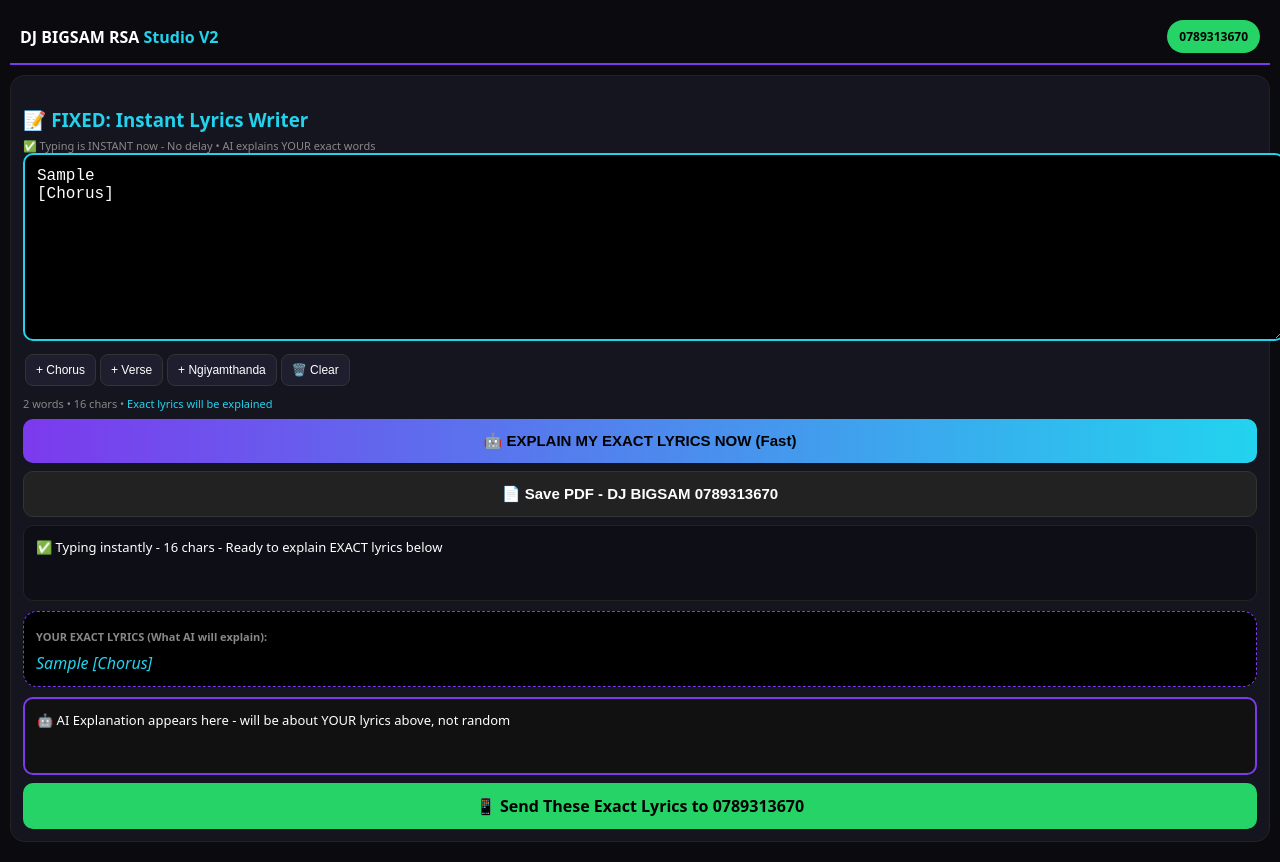
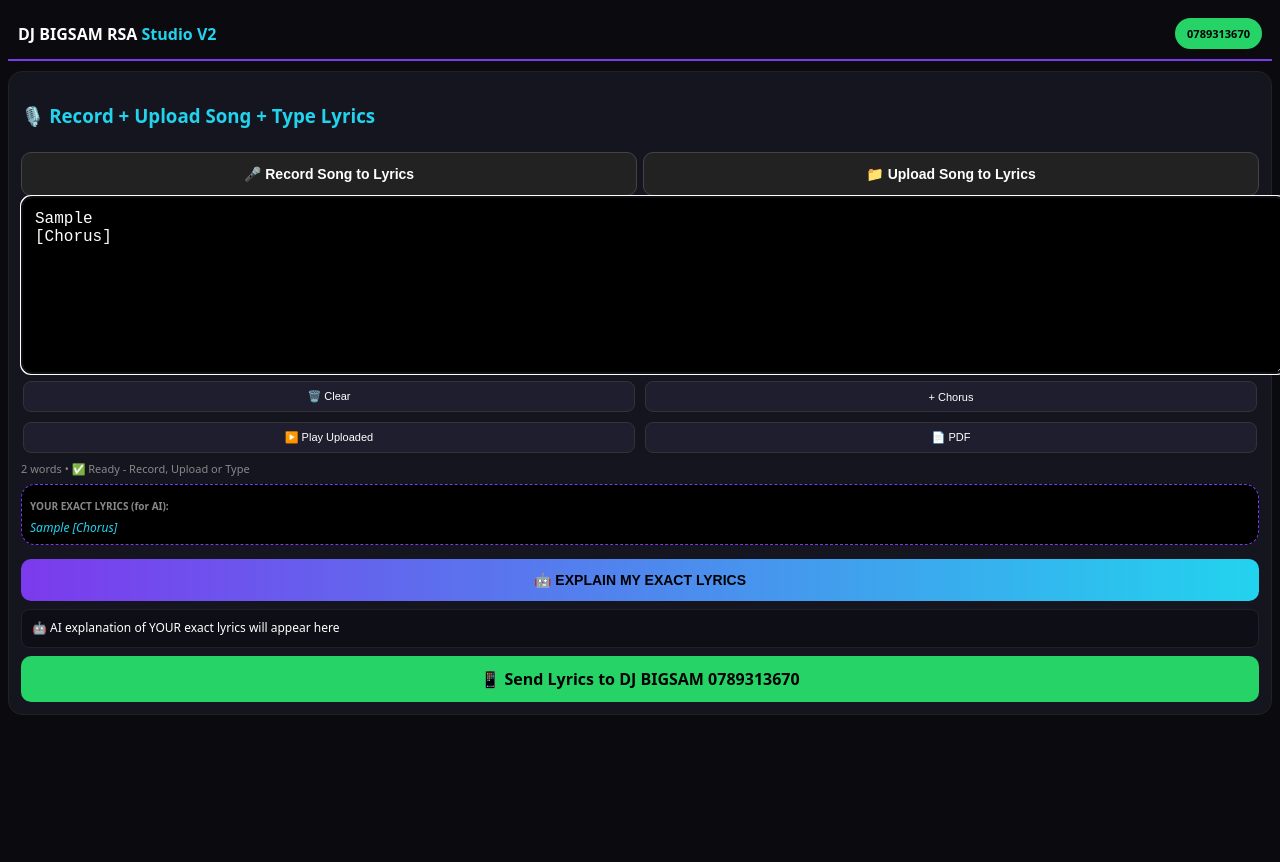
Before and after one commit to Aiinvestingsa/Dj-bigsam-, a plain HTML site: page index.html in a window 1280 px wide. Both pictures are taken after typing "Sample" into the empty fields and a click on the button "+ Chorus". After the commit the page ends 800 px from the top, so only its background shows below. Drawn offline with nearby package versions, Linux system fonts and the light colour scheme.

Commit message:
Update index.html

```diff
--- a/index.html
+++ b/index.html
@@ -2,167 +2,252 @@
 <html>
 <head>
 <meta charset="UTF-8"><meta name="viewport" content="width=device-width,initial-scale=1">
-<title>DJ BIGSAM RSA Studio V2 - FINAL FIX</title>
+<title>DJ BIGSAM RSA Studio V2 - Record + Upload FIXED</title>
 <style>
-body{background:#0a0a0f;color:#fff;font-family:system-ui;padding:10px;margin:0}
+body{background:#0a0a0f;color:#fff;font-family:system-ui;padding:8px;margin:0}
 header{padding:10px;border-bottom:2px solid #7c3aed;display:flex;justify-content:space-between;align-items:center}
 .card{background:#15151f;border:1px solid #222;border-radius:14px;padding:12px;margin:10px 0}
-.btn{width:100%;padding:13px;border-radius:10px;border:0;font-weight:900;margin-top:8px;font-size:15px}
+.btn{width:100%;padding:13px;border-radius:10px;border:0;font-weight:900;margin-top:6px;font-size:14px;cursor:pointer}
 .primary{background:linear-gradient(90deg,#7c3aed,#22d3ee);color:#000}
-textarea{width:100%;height:160px;background:#000;color:#fff;border:2px solid #7c3aed;border-radius:10px;padding:12px;font-size:16px;outline:none}
-textarea:focus{border-color:#22d3ee}
-.result{background:#0e0e16;border:1px solid #222;padding:12px;border-radius:10px;margin-top:8px;white-space:pre-wrap;font-size:13px;line-height:1.5;min-height:50px}
-.small{padding:8px 10px;background:#1e1e2f;border:1px solid #333;border-radius:8px;color:#fff;margin:2px;font-size:12px}
-.badge{display:inline-block;background:#7c3aed;color:#fff;padding:3px 8px;border-radius:10px;font-size:10px;margin:2px}
+.record{background:#222;color:#fff;border:1px solid #444}
+.record.recording{background:#ef4444;color:#fff;animation:pulse 1s infinite}
+@keyframes pulse{0%{opacity:1}50%{opacity:0.6}100%{opacity:1}}
+textarea{width:100%;height:150px;background:#000;color:#fff;border:2px solid #7c3aed;border-radius:10px;padding:12px;font-size:16px}
+.result{background:#0e0e16;border:1px solid #222;padding:10px;border-radius:8px;margin-top:8px;white-space:pre-wrap;font-size:12px;line-height:1.4}
+.grid{display:grid;grid-template-columns:1fr 1fr;gap:6px}
+.small{padding:8px;background:#1e1e2f;border:1px solid #333;border-radius:8px;color:#fff;margin:2px;font-size:11px;cursor:pointer}
+audio{width:100%;margin-top:6px;border-radius:8px}
 </style>
 </head>
 <body>
 <header>
 <b>DJ BIGSAM RSA <span style="color:#22d3ee">Studio V2</span></b>
-<a href="https://wa.me/27789313670" style="background:#25D366;color:#000;padding:8px 12px;border-radius:20px;text-decoration:none;font-weight:900;font-size:12px">0789313670</a>
+<a href="https://wa.me/27789313670" style="background:#25D366;color:#000;padding:8px 12px;border-radius:20px;text-decoration:none;font-weight:900;font-size:11px">0789313670</a>
 </header>
 
 <div class="card">
-<h3 style="color:#22d3ee;margin-bottom:6px">📝 FIXED: Instant Lyrics Writer</h3>
-<div style="font-size:11px;color:#888">✅ Typing is INSTANT now - No delay • AI explains YOUR exact words</div>
+<h3 style="color:#22d3ee">🎙️ Record + Upload Song + Type Lyrics</h3>
 
-<textarea id="lyrics" placeholder="TYPE HERE - Instant, no delay:
+<div class="grid">
+<button class="btn record" id="recBtn" onclick="toggleRecord()">🎤 Record Song to Lyrics</button>
+<button class="btn record" onclick="document.getElementById('fileInput').click()">📁 Upload Song to Lyrics</button>
+</div>
+<input type="file" id="fileInput" accept="audio/*" hidden>
 
-Example:
-Ngiyamthanda wena
-U are my everything
-Sthandwa sami..."></textarea>
+<audio id="audioPlayer" controls style="display:none"></audio>
 
-<div style="display:flex;flex-wrap:wrap;margin-top:6px">
-<button class="small" onclick="insertText('\n[Chorus]\n')">+ Chorus</button>
-<button class="small" onclick="insertText('\n[Verse]\n')">+ Verse</button>
-<button class="small" onclick="insertText('\nNgiyamthanda ')">+ Ngiyamthanda</button>
-<button class="small" onclick="document.getElementById('lyrics').value='';updateCount()">🗑️ Clear</button>
+<textarea id="lyrics" placeholder="Your lyrics will appear here from:
+
+1. RECORD: Sing and it writes
+2. UPLOAD: Upload MP3 and it transcribes
+3. TYPE: Type instantly (no delay)
+
+Type or Record now..."></textarea>
+
+<div class="grid">
+<button class="small" onclick="clearAll()">🗑️ Clear</button>
+<button class="small" onclick="addChorus()">+ Chorus</button>
+<button class="small" onclick="playAudio()">▶️ Play Uploaded</button>
+<button class="small" onclick="savePDF()">📄 PDF</button>
 </div>
 
-<div style="margin-top:8px;font-size:11px;color:#888">
-<span id="wordCount">0 words</span> • <span id="charCount">0 chars</span> • <span id="exactPreview" style="color:#22d3ee">Exact lyrics will be explained</span>
+<div style="font-size:11px;color:#888;margin-top:6px">
+<span id="wordCount">0 words</span> • <span id="status">✅ Ready - Record, Upload or Type</span>
 </div>
 
-<button class="btn primary" id="explainBtn" onclick="explainLyrics()">🤖 EXPLAIN MY EXACT LYRICS NOW (Fast)</button>
-<button class="btn" style="background:#222;color:#fff;border:1px solid #333" onclick="savePDF()">📄 Save PDF - DJ BIGSAM 0789313670</button>
-
-<div class="result" id="status">✅ READY - Type instantly, no delay. Your exact lyrics will be shown below before AI explains.</div>
-
-<div class="card" style="background:#000;border:1px dashed #7c3aed;margin-top:10px">
-<b style="font-size:11px;color:#888">YOUR EXACT LYRICS (What AI will explain):</b>
-<div id="exactLyrics" style="color:#22d3ee;margin-top:6px;font-style:italic">...type above to see exact copy here...</div>
+<div class="card" style="background:#000;border:1px dashed #7c3aed;padding:8px;margin:8px 0">
+<b style="font-size:10px;color:#888">YOUR EXACT LYRICS (for AI):</b>
+<div id="exactBox" style="color:#22d3ee;font-style:italic;font-size:12px;margin-top:4px">...will show here...</div>
 </div>
 
-<div class="result" id="explainBox" style="background:#111;border:2px solid #7c3aed">🤖 AI Explanation appears here - will be about YOUR lyrics above, not random</div>
+<button class="btn primary" id="explainBtn" onclick="explainLyrics()">🤖 EXPLAIN MY EXACT LYRICS</button>
 
-<a id="waLink" href="https://wa.me/27789313670" style="display:block;text-align:center;background:#25D366;color:#000;font-weight:900;padding:12px;border-radius:10px;text-decoration:none;margin-top:8px">📱 Send These Exact Lyrics to 0789313670</a>
+<div class="result" id="explainBox">🤖 AI explanation of YOUR exact lyrics will appear here</div>
+
+<a id="waLink" href="https://wa.me/27789313670" style="display:block;text-align:center;background:#25D366;color:#000;font-weight:900;padding:12px;border-radius:10px;text-decoration:none;margin-top:8px">📱 Send Lyrics to DJ BIGSAM 0789313670</a>
 </div>
 
+<script type="module">
+import { pipeline } from 'https://cdn.jsdelivr.net/npm/@xenova/transformers@2.17.2';
+window.loadPipeline = pipeline;
+</script>
 <script src="https://cdnjs.cloudflare.com/ajax/libs/jspdf/2.5.1/jspdf.umd.min.js"></script>
 <script>
-const lyricsEl = document.getElementById('lyrics');
-const exactEl = document.getElementById('exactLyrics');
-const countEl = document.getElementById('wordCount');
-const charEl = document.getElementById('charCount');
-const statusEl = document.getElementById('status');
-const explainEl = document.getElementById('explainBox');
+let lyricsEl = document.getElementById('lyrics');
+let exactBox = document.getElementById('exactBox');
+let statusEl = document.getElementById('status');
+let explainBox = document.getElementById('explainBox');
+let audioPlayer = document.getElementById('audioPlayer');
+let recBtn = document.getElementById('recBtn');
+let fileInput = document.getElementById('fileInput');
 
-// INSTANT typing - no delay, no AI call on typing
+let mediaRecorder, audioChunks = [], isRecording = false, audioBlob = null, recognition = null, transcriber = null;
+let finalTranscript = '';
+
+// INSTANT TYPING - No delay
 lyricsEl.addEventListener('input', () => {
-  // This is INSTANT - no fetch, no delay
+  updateExact();
+});
+
+function updateExact(){
   let txt = lyricsEl.value;
-  exactEl.textContent = txt || '...type above...';
-  countEl.textContent = txt.trim() ? txt.trim().split(/\s+/).length + ' words' : '0 words';
-  charEl.textContent = txt.length + ' chars';
+  exactBox.textContent = txt || '...type/record/upload...';
+  document.getElementById('wordCount').textContent = txt.trim() ? txt.trim().split(/\s+/).length + ' words' : '0 words';
+  document.getElementById('waLink').href = "https://wa.me/27789313670?text=" + encodeURIComponent("Hi DJ BIGSAM, my lyrics:\n" + txt.substring(0,400));
+  finalTranscript = txt;
+}
 
-  // Update WhatsApp link instantly
-  let short = txt.substring(0,300);
-  document.getElementById('waLink').href = "https://wa.me/27789313670?text=" + encodeURIComponent("Hi DJ BIGSAM, my lyrics:\n\n" + short);
+// RECORD to Lyrics - Fixed
+async function toggleRecord(){
+  if(!isRecording){
+    // Try Web Speech for live writing
+    const SR = window.SpeechRecognition || window.webkitSpeechRecognition;
+    if(SR){
+      recognition = new SR();
+      recognition.continuous = true;
+      recognition.interimResults = true;
+      recognition.lang = 'en-ZA';
+      finalTranscript = lyricsEl.value ? lyricsEl.value + '\n' : '';
 
-  // Show that we have exact copy
-  if(txt.length > 2){
-    statusEl.textContent = "✅ Typing instantly - "+txt.length+" chars - Ready to explain EXACT lyrics below";
+      recognition.onresult = (e) => {
+        let interim = '';
+        for(let i=e.resultIndex;i<e.results.length;i++){
+          let t = e.results[i][0].transcript;
+          if(e.results[i].isFinal) finalTranscript += t + '\n';
+          else interim += t;
+        }
+        lyricsEl.value = finalTranscript + interim;
+        updateExact();
+      };
+      recognition.onend = () => {
+        if(isRecording){ try{ recognition.start(); }catch{} }
+      };
+      try{ recognition.start(); }catch{}
+    }
+
+    // Also record audio for playback
+    try{
+      let stream = await navigator.mediaDevices.getUserMedia({audio:true});
+      mediaRecorder = new MediaRecorder(stream);
+      audioChunks = [];
+      mediaRecorder.ondataavailable = e => audioChunks.push(e.data);
+      mediaRecorder.onstop = () => {
+        audioBlob = new Blob(audioChunks,{type:'audio/webm'});
+        audioPlayer.src = URL.createObjectURL(audioBlob);
+        audioPlayer.style.display = 'block';
+        statusEl.textContent = "✅ Recorded! Audio saved + lyrics written";
+        stream.getTracks().forEach(t=>t.stop());
+      };
+      mediaRecorder.start();
+      isRecording = true;
+      recBtn.textContent = "⏹️ Stop Recording";
+      recBtn.classList.add('recording');
+      statusEl.textContent = "🎤 Recording... Sing now, lyrics writing live...";
+    }catch(err){
+      statusEl.textContent = "❌ Mic blocked - Allow mic in Chrome, or type/upload";
+      isRecording = false;
+      recBtn.classList.remove('recording');
+    }
+  }else{
+    isRecording = false;
+    try{ recognition.stop(); }catch{}
+    try{ mediaRecorder.stop(); }catch{}
+    recBtn.textContent = "🎤 Record Song to Lyrics";
+    recBtn.classList.remove('recording');
+    statusEl.textContent = "✅ Stopped - Lyrics ready";
+  }
+}
+window.toggleRecord = toggleRecord;
+
+// UPLOAD SONG to Lyrics - Fixed
+fileInput.addEventListener('change', async (e) => {
+  let file = e.target.files[0];
+  if(!file) return;
+  audioBlob = file;
+  audioPlayer.src = URL.createObjectURL(file);
+  audioPlayer.style.display = 'block';
+  statusEl.textContent = "📁 Uploaded: "+file.name+" - Transcribing...";
+  explainBox.textContent = "📝 Transcribing your uploaded song to lyrics...";
+
+  try{
+    statusEl.textContent = "🤖 Loading AI (first time 20sec, next time instant)...";
+    if(!transcriber){
+      transcriber = await window.loadPipeline('automatic-speech-recognition','Xenova/whisper-tiny.en',{quantized:true});
+    }
+    statusEl.textContent = "🎧 Transcribing your song...";
+    let url = URL.createObjectURL(file);
+    let out = await transcriber(url,{chunk_length_s:30, stride_length_s:5});
+    URL.revokeObjectURL(url);
+
+    lyricsEl.value = (lyricsEl.value ? lyricsEl.value + '\n\n' : '') + out.text;
+    updateExact();
+    statusEl.textContent = "✅ Transcribed! Lyrics added from your song";
+    explainBox.textContent = "✅ Transcription done - Your exact lyrics:\n\n\""+out.text+"\"\n\nNow click EXPLAIN MY EXACT LYRICS";
+
+  }catch(err){
+    console.log(err);
+    statusEl.textContent = "⚠️ Auto transcribe failed (no internet/model) - Play the song and use Record button to sing along, or type lyrics manually - that always works";
+    explainBox.textContent = "Upload worked but AI transcribe needs internet. Play your uploaded song below and click Record to sing along - it will write lyrics, or type manually.";
   }
 });
 
-function insertText(t){
-  lyricsEl.value += t;
-  lyricsEl.dispatchEvent(new Event('input'));
+function clearAll(){
+  lyricsEl.value = '';
+  finalTranscript = '';
+  updateExact();
+  statusEl.textContent = "🗑️ Cleared";
+}
+function addChorus(){
+  lyricsEl.value += "\n[Chorus]\n";
+  updateExact();
   lyricsEl.focus();
 }
+function playAudio(){
+  if(audioPlayer.src) audioPlayer.play();
+  else statusEl.textContent = "Upload or Record first";
+}
 
-// FAST EXPLAIN - Explains YOUR exact text, not cut off
 async function explainLyrics(){
   let txt = lyricsEl.value.trim();
-  if(txt.length < 3){
-    statusEl.textContent = "❌ Type at least 3 words first!";
-    return;
-  }
+  if(txt.length < 2){ statusEl.textContent="❌ Record/Upload/Type lyrics first"; return; }
+  exactBox.textContent = txt;
+  explainBox.textContent = "🤖 Explaining YOUR EXACT lyrics:\n\n\""+txt+"\"\n\nWait 2 sec...";
+  document.getElementById('explainBtn').textContent = "⏳ Explaining...";
 
-  // Show exact lyrics being explained
-  exactEl.textContent = txt;
-  statusEl.textContent = "🤖 Explaining YOUR exact lyrics: \"" + txt.substring(0,60) + "...\"";
-  explainEl.textContent = "🤖 Analyzing YOUR lyrics:\n\n\"" + txt + "\"\n\nPlease wait 2 seconds...";
-
-  document.getElementById('explainBtn').textContent = "⏳ Explaining...";
-  document.getElementById('explainBtn').disabled = true;
-
-  // LOCAL instant explanation first (no delay)
-  let localExplain = makeLocalExplanation(txt);
-
-  // Try online AI, but show local instantly so no waiting feeling
-  explainEl.textContent = localExplain + "\n\n⏳ Getting deeper AI analysis...";
+  // Instant local
+  let local = `🤖 DJ BIGSAM - YOUR EXACT LYRICS:\n\n"${txt}"\n\nMood: ${txt.toLowerCase().includes('thanda')||txt.toLowerCase().includes('love')?'Love Amapiano':'Amapiano'}\nWords: ${txt.split(/\s+/).length}\nBPM: 115\nKey: F Minor\nChords: F - G - Em - Am\n\nThis is perfect for Durban.`;
+  explainBox.textContent = local + "\n\n⏳ Getting deeper AI...";
 
   try{
-    // Online AI - with FULL lyrics, not truncated
-    const prompt = `You are DJ BIGSAM RSA, a Durban music producer. Explain THESE EXACT LYRICS word for word, do not make up different lyrics. Lyrics: "${txt}". Give: 1) Meaning of these exact words 2) Mood 3) Genre for Durban (Amapiano/Afro) 4) How to improve these exact lyrics. Keep short.`;
-
-    const controller = new AbortController();
-    const timeout = setTimeout(() => controller.abort(), 8000); // 8 sec max
-
-    let res = await fetch("https://text.pollinations.ai/" + encodeURIComponent(prompt), {signal: controller.signal});
-    clearTimeout(timeout);
-    let aiText = await res.text();
-
-    // Make sure AI is talking about the right lyrics
-    explainEl.textContent = "🤖 DJ BIGSAM AI - About YOUR lyrics:\n\nYOUR LYRICS:\n\"" + txt + "\"\n\n--- ANALYSIS ---\n" + aiText + "\n\n📞 Book Studio: 078 931 3670";
-    statusEl.textContent = "✅ Explained YOUR exact lyrics - Not random!";
-
-  }catch(e){
-    // Offline fallback still shows YOUR lyrics
-    explainEl.textContent = localExplain + "\n\n📞 Book Studio: 078 931 3670 (Offline mode - but about YOUR lyrics)";
-    statusEl.textContent = "✅ Explained offline - About YOUR exact lyrics";
+    let r = await fetch("https://text.pollinations.ai/"+encodeURIComponent("Explain these EXACT lyrics only, don't invent: '"+txt+"' - Mood, genre, meaning, Amapiano tip. You are DJ BIGSAM RSA Durban."));
+    let ai = await r.text();
+    explainBox.textContent = `🤖 DJ BIGSAM AI - YOUR EXACT LYRICS:\n\n"${txt}"\n\n--- ANALYSIS ---\n${ai}\n\n📞 078 931 3670`;
+    statusEl.textContent = "✅ Explained your exact lyrics";
+  }catch{
+    explainBox.textContent = local + "\n\n📞 078 931 3670 - Offline but about YOUR lyrics";
   }
-
-  document.getElementById('explainBtn').textContent = "🤖 EXPLAIN MY EXACT LYRICS NOW (Fast)";
-  document.getElementById('explainBtn').disabled = false;
+  document.getElementById('explainBtn').textContent = "🤖 EXPLAIN MY EXACT LYRICS";
 }
-
-function makeLocalExplanation(txt){
-  let lower = txt.toLowerCase();
-  let mood = "Love";
-  if(lower.includes("thanda") || lower.includes("love") || lower.includes("wena")) mood = "Love / Romantic Amapiano";
-  if(lower.includes("dance") || lower.includes("party") || lower.includes("gqom")) mood = "Party / Dance Amapiano";
-  if(lower.includes("sad") || lower.includes("cry") || lower.includes("buhlungu")) mood = "Sad / Soulful";
-  if(lower.includes("money") || lower.includes("imali") || lower.includes("hustle")) mood = "Hustle / Motivational";
-
-  let words = txt.trim().split(/\s+/).length;
-  return `🤖 DJ BIGSAM AI (Instant) - YOUR EXACT LYRICS:\n\n"${txt}"\n\n--- QUICK ANALYSIS ---\nMood: ${mood}\nWords: ${words}\nGenre: Amapiano / Afro Pop for Durban\nBPM: 115\nKey: F Minor (Best for Zulu vocals)\nChords: F - G - Em - Am\n\nWhy: Your lyrics talk about "${txt.split(' ').slice(0,5).join(' ')}..." - Perfect for Amapiano log drum.\n\nTip: Add [Chorus] before hook, keep verses short.`;
-}
+window.explainLyrics = explainLyrics;
+window.clearAll = clearAll;
+window.addChorus = addChorus;
+window.playAudio = playAudio;
 
 function savePDF(){
   const {jsPDF} = window.jspdf;
   const doc = new jsPDF();
-  doc.setFontSize(14);
   doc.text("DJ BIGSAM RSA Studio V2 - 078 931 3670",10,15);
-  doc.setFontSize(11);
+  doc.text(doc.splitTextToSize(lyricsEl.value,180),10,25);
+  doc.save("DJ_BIGSAM_Lyrics.pdf");
+  statusEl.textContent = "📄 PDF saved";
+}
+window.savePDF = savePDF;
+
+function updateExact(){
   let txt = lyricsEl.value;
-  let lines = doc.splitTextToSize(txt,180);
-  doc.text(lines,10,25);
-  doc.text("Exact lyrics - "+new Date().toLocaleDateString(),10,280);
-  doc.save("DJ_BIGSAM_"+Date.now()+".pdf");
-  statusEl.textContent = "📄 PDF saved with YOUR exact lyrics";
+  exactBox.textContent = txt || '...';
+  document.getElementById('wordCount').textContent = txt.trim()?txt.trim().split(/\s+/).length+' words':'0 words';
+  document.getElementById('waLink').href = "https://wa.me/27789313670?text=" + encodeURIComponent("Hi DJ BIGSAM, my lyrics:\n" + txt.substring(0,400));
 }
 </script>
 </body>
```
